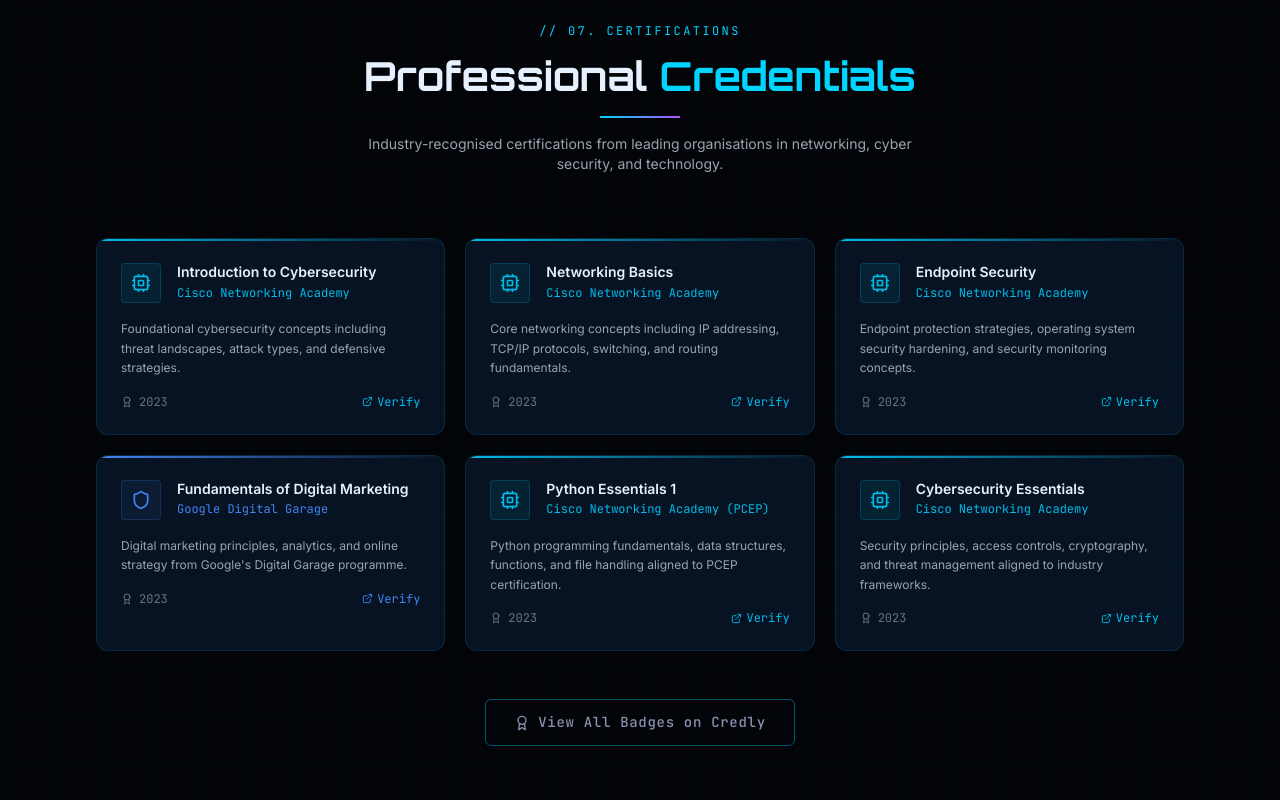
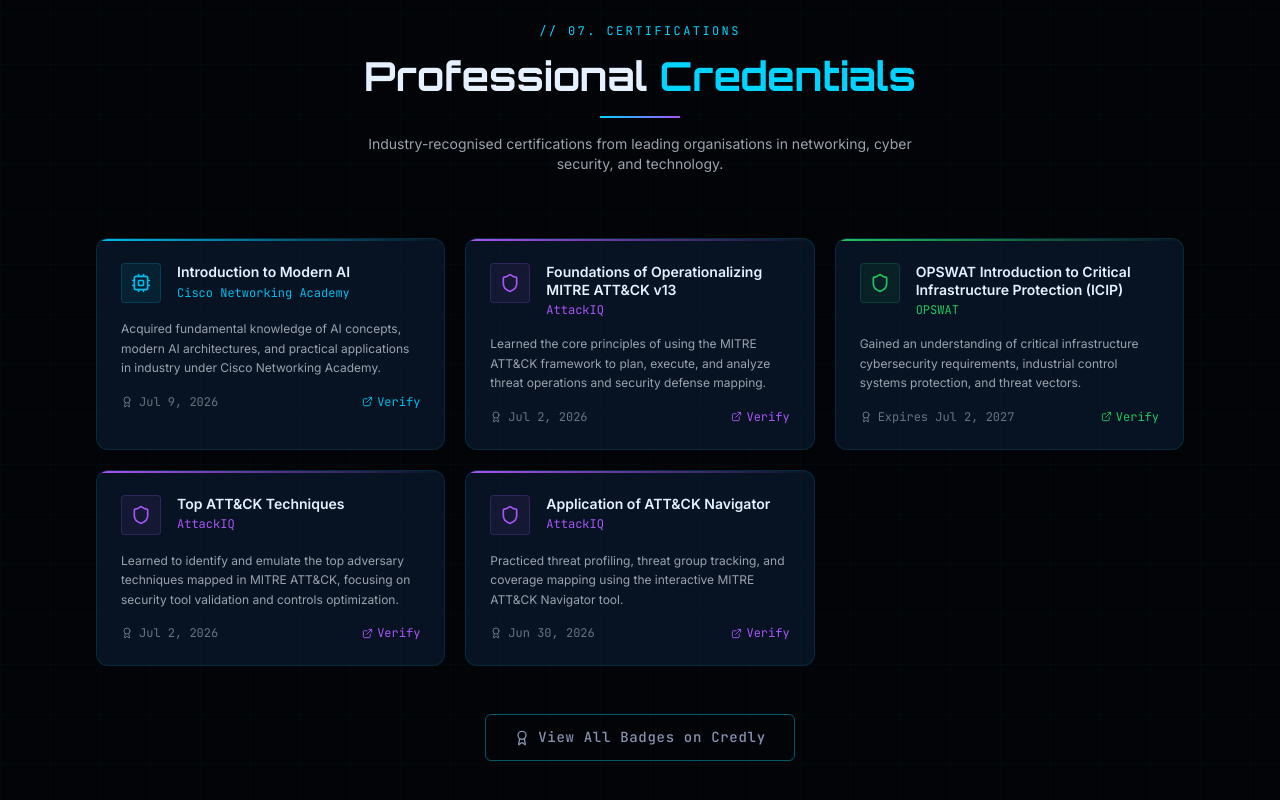
Before and after one commit to NileshPeiris/nilesh-portfoliou, a React (Vite) app: page / in a window 1280 px wide. Shown: the part 8036-8836 px from the top of the page. Built offline with nearby package versions, Linux system fonts and the light colour scheme.

Commit message:
Update certifications to real credentials, adjust statistics counters, and update terminal email config

```diff
--- a/src/data/portfolioData.js
+++ b/src/data/portfolioData.js
@@ -408,64 +408,54 @@
 // ============================================================
 export const certifications = [
   {
-    id: 'cisco-intro-cyber',
-    name: 'Introduction to Cybersecurity',
+    id: 'cisco-ai',
+    name: 'Introduction to Modern AI',
     issuer: 'Cisco Networking Academy',
     logo: 'cisco',
-    date: '2023',
+    date: 'Jul 9, 2026',
     credentialUrl: 'https://www.credly.com/users/nilesh-peiris',
     color: '#00bceb',
-    description: 'Foundational cybersecurity concepts including threat landscapes, attack types, and defensive strategies.',
+    description: 'Acquired fundamental knowledge of AI concepts, modern AI architectures, and practical applications in industry under Cisco Networking Academy.',
   },
   {
-    id: 'cisco-network',
-    name: 'Networking Basics',
-    issuer: 'Cisco Networking Academy',
-    logo: 'cisco',
-    date: '2023',
+    id: 'attackiq-foundations',
+    name: 'Foundations of Operationalizing MITRE ATT&CK v13',
+    issuer: 'AttackIQ',
+    logo: 'attackiq',
+    date: 'Jul 2, 2026',
     credentialUrl: 'https://www.credly.com/users/nilesh-peiris',
-    color: '#00bceb',
-    description: 'Core networking concepts including IP addressing, TCP/IP protocols, switching, and routing fundamentals.',
+    color: '#a855f7',
+    description: 'Learned the core principles of using the MITRE ATT&CK framework to plan, execute, and analyze threat operations and security defense mapping.',
   },
   {
-    id: 'cisco-endpoints',
-    name: 'Endpoint Security',
-    issuer: 'Cisco Networking Academy',
-    logo: 'cisco',
-    date: '2023',
+    id: 'opswat-icip',
+    name: 'OPSWAT Introduction to Critical Infrastructure Protection (ICIP)',
+    issuer: 'OPSWAT',
+    logo: 'opswat',
+    date: 'Expires Jul 2, 2027',
     credentialUrl: 'https://www.credly.com/users/nilesh-peiris',
-    color: '#00bceb',
-    description: 'Endpoint protection strategies, operating system security hardening, and security monitoring concepts.',
+    color: '#22c55e',
+    description: 'Gained an understanding of critical infrastructure cybersecurity requirements, industrial control systems protection, and threat vectors.',
   },
   {
-    id: 'google-digital',
-    name: 'Fundamentals of Digital Marketing',
-    issuer: 'Google Digital Garage',
-    logo: 'google',
-    date: '2023',
+    id: 'attackiq-techniques',
+    name: 'Top ATT&CK Techniques',
+    issuer: 'AttackIQ',
+    logo: 'attackiq',
+    date: 'Jul 2, 2026',
     credentialUrl: 'https://www.credly.com/users/nilesh-peiris',
-    color: '#4285F4',
-    description: 'Digital marketing principles, analytics, and online strategy from Google\'s Digital Garage programme.',
+    color: '#a855f7',
+    description: 'Learned to identify and emulate the top adversary techniques mapped in MITRE ATT&CK, focusing on security tool validation and controls optimization.',
   },
   {
-    id: 'cisco-python',
-    name: 'Python Essentials 1',
-    issuer: 'Cisco Networking Academy (PCEP)',
-    logo: 'cisco',
-    date: '2023',
+    id: 'attackiq-navigator',
+    name: 'Application of ATT&CK Navigator',
+    issuer: 'AttackIQ',
+    logo: 'attackiq',
+    date: 'Jun 30, 2026',
     credentialUrl: 'https://www.credly.com/users/nilesh-peiris',
-    color: '#00bceb',
-    description: 'Python programming fundamentals, data structures, functions, and file handling aligned to PCEP certification.',
-  },
-  {
-    id: 'cisco-cyber-ops',
-    name: 'Cybersecurity Essentials',
-    issuer: 'Cisco Networking Academy',
-    logo: 'cisco',
-    date: '2023',
-    credentialUrl: 'https://www.credly.com/users/nilesh-peiris',
-    color: '#00bceb',
-    description: 'Security principles, access controls, cryptography, and threat management aligned to industry frameworks.',
+    color: '#a855f7',
+    description: 'Practiced threat profiling, threat group tracking, and coverage mapping using the interactive MITRE ATT&CK Navigator tool.',
   },
 ];
 
@@ -473,7 +463,7 @@
 // STATS / ACHIEVEMENTS
 // ============================================================
 export const stats = [
-  { label: 'Certifications Earned', value: 6, suffix: '+' },
+  { label: 'Certifications Earned', value: 5, suffix: '' },
   { label: 'Projects Completed', value: 5, suffix: '' },
   { label: 'Security Tools Proficient', value: 12, suffix: '+' },
   { label: 'Years of Study', value: 3, suffix: '' },
@@ -487,7 +477,7 @@
     { type: 'output', text: 'Mathias Hewage Nilesh Thisun Peiris' },
     { type: 'output', text: 'Role     : Cyber Security Undergraduate | Aspiring SOC Analyst' },
     { type: 'output', text: 'Location : Moratuwa, Sri Lanka' },
-    { type: 'output', text: 'Email    : nileshpeiris00@gmail.com' },
+    { type: 'output', text: 'Email    : nileshthisunpeiris@gmail.com' },
     { type: 'output', text: 'LinkedIn : linkedin.com/in/nilesh-peiris-a9b8b2292' },
     { type: 'output', text: 'GitHub   : github.com/nileshpeiris' },
   ],
```
